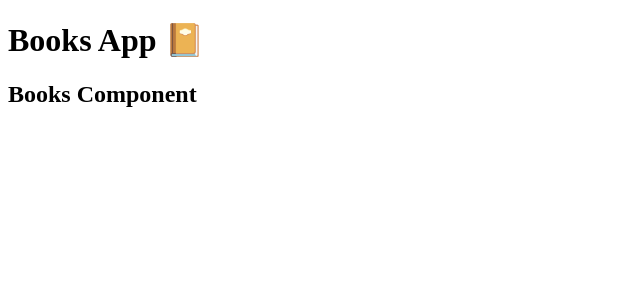
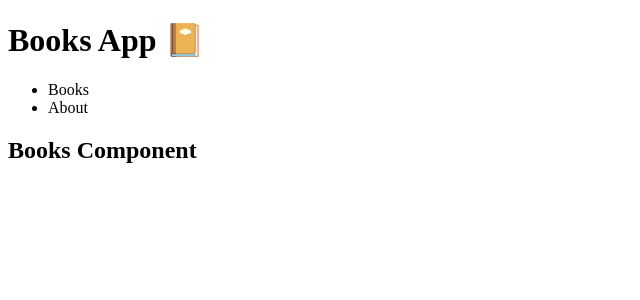
Before and after one commit to nicokoenig/angular-workshop-kw24, an Angular app: page / in a window 1280 px wide. Shown: the top 300 px of the page, without its empty margins (0-640 px from the left). Built offline with nearby package versions, Linux system fonts and the light colour scheme.

Commit message:
Task: Generate a Navigation Component

```diff
--- a/src/app/app.component.html
+++ b/src/app/app.component.html
@@ -1,4 +1,6 @@
 <h1>Books App 📔</h1>
+
+<app-navigation></app-navigation>
 
 <app-books></app-books>
 
--- a/src/app/app.module.ts
+++ b/src/app/app.module.ts
@@ -5,9 +5,10 @@
 import { AppComponent } from './app.component';
 import { BooksModule } from './books/books.module';
 import { AboutModule } from './about/about.module';
+import { NavigationComponent } from './navigation/navigation.component';
 
 @NgModule({
-  declarations: [AppComponent],
+  declarations: [AppComponent, NavigationComponent],
   imports: [BrowserModule, AppRoutingModule, BooksModule, AboutModule],
   providers: [],
   bootstrap: [AppComponent],
--- /dev/null
+++ b/src/app/navigation/navigation.component.html
@@ -0,0 +1,4 @@
+<ul>
+  <li>Books</li>
+  <li>About</li>
+</ul>
--- /dev/null
+++ b/src/app/navigation/navigation.component.ts
@@ -0,0 +1,15 @@
+import { Component, OnInit } from '@angular/core';
+
+@Component({
+  selector: 'app-navigation',
+  templateUrl: './navigation.component.html',
+  styleUrls: ['./navigation.component.scss']
+})
+export class NavigationComponent implements OnInit {
+
+  constructor() { }
+
+  ngOnInit(): void {
+  }
+
+}
```
Also changed, not shown: src/app/navigation/navigation.component.scss (added), 1 other file (tests, documents, lock files or other folders).
